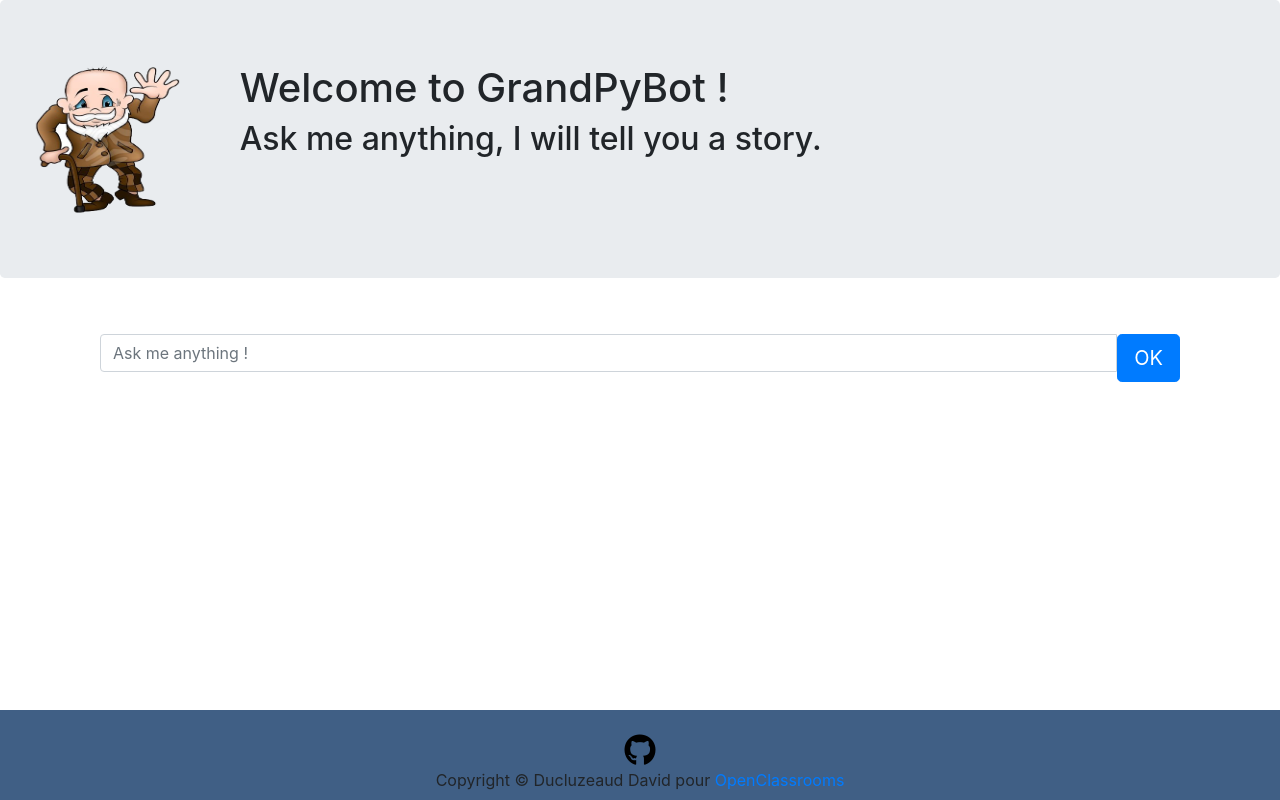
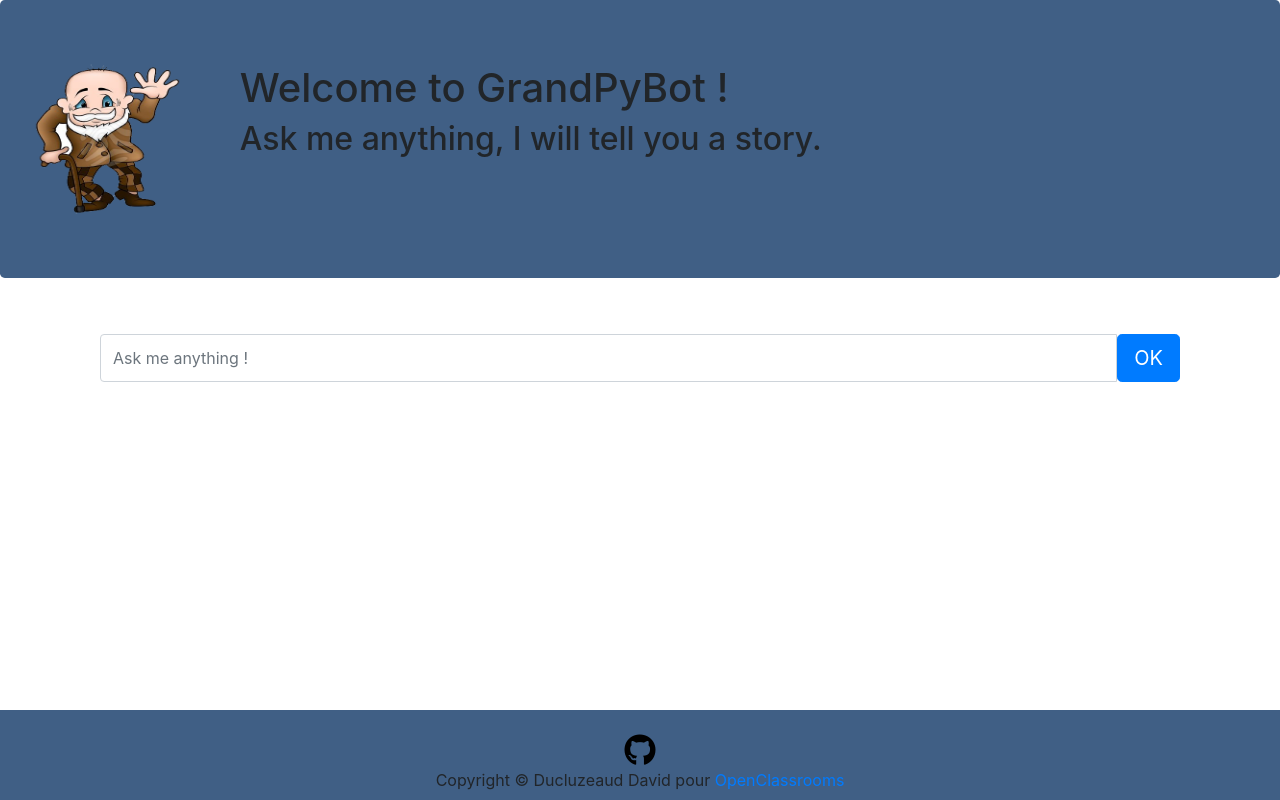
Before and after one commit to sneakyPeat/Grandpy_Bot, a Flask app: page / in a window 1280 px wide. Run offline with Flask 2, Linux system fonts and the light colour scheme; some libraries are stand-ins or nearby versions.

Commit message:
add color to jumbotron

```diff
--- a/grandpyapp/static/css/style.css
+++ b/grandpyapp/static/css/style.css
@@ -1,6 +1,3 @@
-@import url("bootstrap.min.css");
-@import url("bootstrap-theme.css");
-
 html, body {
     margin: 0;
     padding: 0;
@@ -11,6 +8,10 @@ html, body {
     color: black;
 }
 
+.jumbotron {
+  background-color: #405F85;
+}
+
 footer{
     position: absolute;
     bottom: 0;
```
